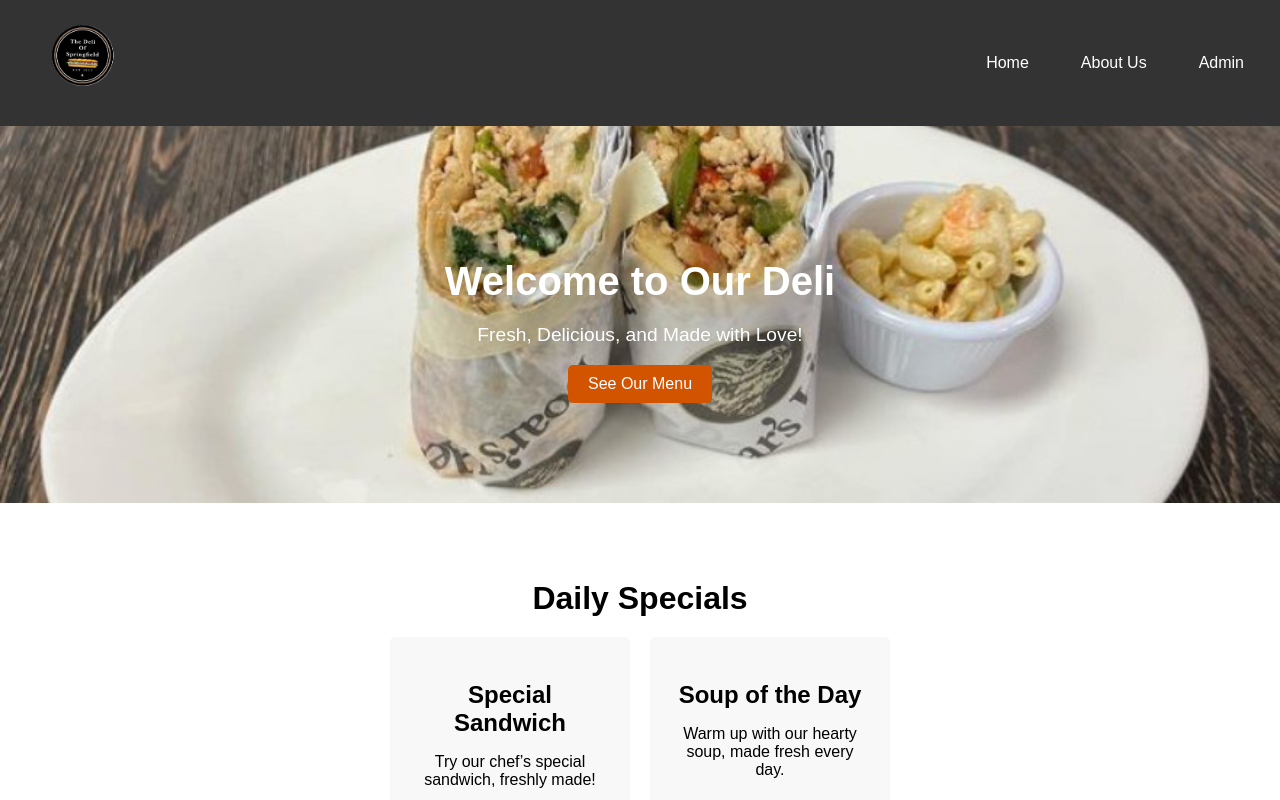
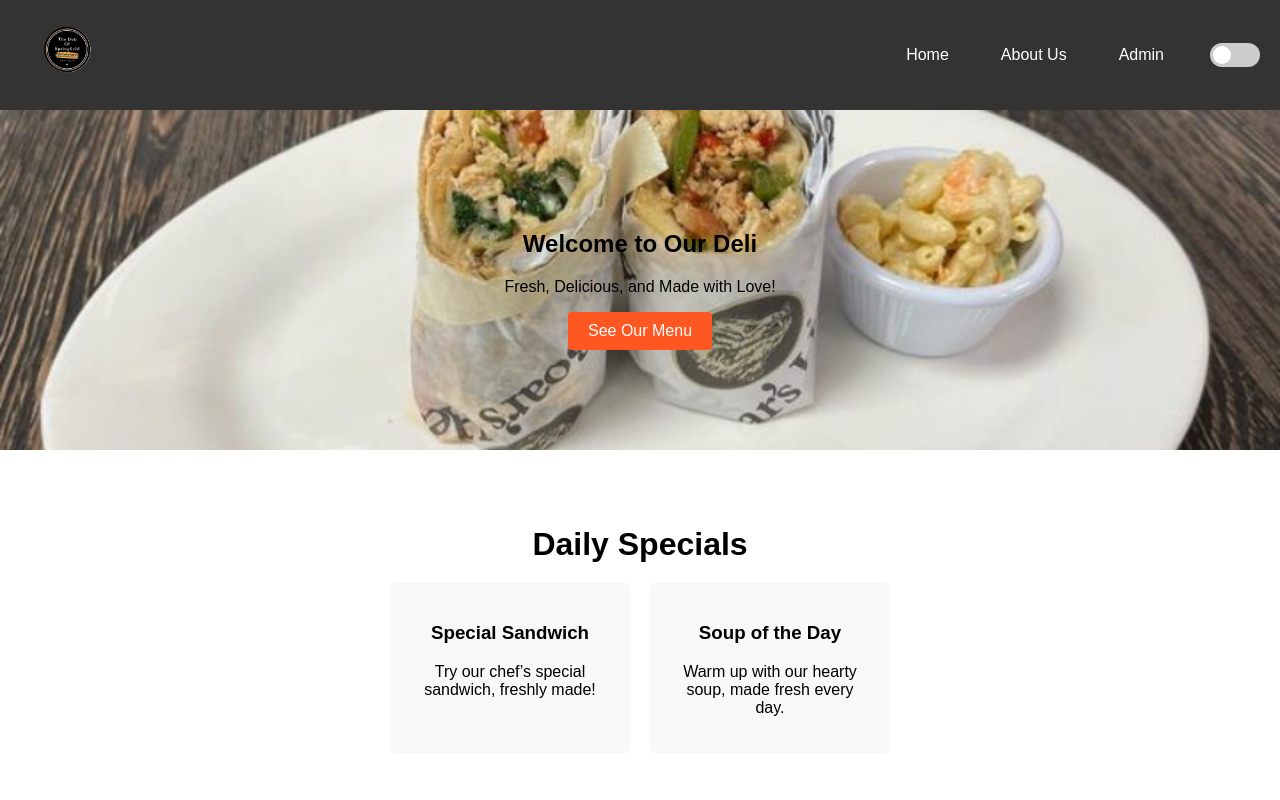
Before and after one commit to Chrisawgey/del, a React (Create React App) app: page / in a window 1280 px wide. Shown: the top 800 px of the page. Built offline with nearby package versions, Linux system fonts and the light colour scheme.

Commit message:
quick saves/ dark n light

```diff
--- a/src/App.js
+++ b/src/App.js
@@ -1,25 +1,30 @@
-import React from 'react';
+import React, { useState } from 'react';
 import { BrowserRouter as Router, Route, Routes } from 'react-router-dom';
+import Navbar from './components/Navbar';
 import Home from './pages/Home';
 import About from './pages/About';
 import Admin from './pages/Admin';
-import Navbar from './components/Navbar';
-import Footer from './components/Footer'; // If you have a Footer component
-
+import './App.css';
 
 function App() {
+  const [isDarkMode, setIsDarkMode] = useState(false);
+
+  const toggleDarkMode = () => {
+    setIsDarkMode(!isDarkMode);
+  };
+
   return (
     <Router>
-      <Navbar />
-      <Routes>
-        <Route path="/" element={<Home />} />
-        <Route path="/about" element={<About />} />
-        <Route path="/admin" element={<Admin />} />
-      </Routes>
-      {/* <Footer /> */}
+      <div className={`app ${isDarkMode ? 'dark-mode' : 'light-mode'}`}>
+        <Navbar isDarkMode={isDarkMode} toggleDarkMode={toggleDarkMode} />
+        <Routes>
+          <Route path="/" element={<Home />} />
+          <Route path="/about" element={<About />} />
+          <Route path="/admin" element={<Admin />} />
+        </Routes>
+      </div>
     </Router>
   );
 }
 
-
 export default App;
--- a/src/components/Navbar.css
+++ b/src/components/Navbar.css
@@ -3,21 +3,22 @@
   display: flex;
   justify-content: space-between;
   align-items: center;
-    padding: 20px;
+  padding: 15px 20px;
   background-color: #333;
   color: white;
   font-family: Arial, sans-serif;
+  height: 80px;
 }
 
-  /* Logo */
+/* Logo Styling */
 .navbar-logo {
-    font-size: 1.5em;
-    font-weight: bold;
+  display: flex;
+  align-items: center;
 }
 
-  .navbar-logo a {
-    color: white;
-    text-decoration: none;
+.logo-image {
+  max-height: 60px;
+  width: auto;
 }
 
 /* Navbar Links */
@@ -25,6 +26,12 @@
   list-style: none;
   display: flex;
   gap: 20px;
+  align-items: center; /* Aligns items including the toggle switch */
+}
+
+.navbar-links li {
+  display: flex;
+  align-items: center;
 }
 
 .navbar-links li a {
@@ -39,21 +46,49 @@
   background-color: #555;
 }
 
- /* Logo Styling */
-.logo-image {
-    height: 80px;
-    width: auto;
+/* Toggle Switch Styling */
+.switch {
+  position: relative;
+  display: inline-block;
+  width: 50px;
+  height: 24px;
+  margin-left: 10px; /* Adds space between toggle and links */
 }
 
-
-
-  /* Responsive for Mobile */
-  @media (max-width: 768px) {
-    .navbar-links {
-      display: none;
+.switch input {
+  opacity: 0;
+  width: 0;
+  height: 0;
 }
 
-    .navbar {
-      justify-content: space-between;
+.slider {
+  position: absolute;
+  cursor: pointer;
+  top: 0;
+  left: 0;
+  right: 0;
+  bottom: 0;
+  background-color: #ccc;
+  transition: 0.4s;
+  border-radius: 24px;
 }
+
+.slider:before {
+  position: absolute;
+  content: "";
+  height: 18px;
+  width: 18px;
+  left: 3px;
+  bottom: 3px;
+  background-color: white;
+  transition: 0.4s;
+  border-radius: 50%;
 }
+
+input:checked + .slider {
+  background-color: #ff5722;
+}
+
+input:checked + .slider:before {
+  transform: translateX(26px);
+}
--- a/src/components/Navbar.js
+++ b/src/components/Navbar.js
@@ -1,20 +1,27 @@
 import React from 'react';
 import { Link } from 'react-router-dom';
 import './Navbar.css';
-import logo from '../assets/logo.png'; // Import the logo
+import logo from '../assets/logo.png';
 
-function Navbar() {
+function Navbar({ isDarkMode, toggleDarkMode }) {
   return (
     <nav className="navbar">
       <div className="navbar-logo">
         <Link to="/">
-          <img src={logo} alt="Our Deli Logo" className="logo-image" /> {/* Logo Image */}
+          <img src={logo} alt="Our Deli Logo" className="logo-image" />
         </Link>
       </div>
       <ul className="navbar-links">
         <li><Link to="/">Home</Link></li>
         <li><Link to="/about">About Us</Link></li>
         <li><Link to="/admin">Admin</Link></li>
+        <li>
+          {/* Toggle Switch */}
+          <label className="switch">
+            <input type="checkbox" checked={isDarkMode} onChange={toggleDarkMode} />
+            <span className="slider"></span>
+          </label>
+        </li>
       </ul>
     </nav>
   );
--- a/src/pages/Home.css
+++ b/src/pages/Home.css
@@ -1,37 +1,44 @@
-
-/* Basic Styling */
+/* General Styles */
 .home {
   font-family: Arial, sans-serif;
+  transition: background-color 0.3s ease, color 0.3s ease;
+}
+
+/* Light Mode */
+.light-mode {
+  background-color: #ffffff;
+  color: #000000;
+}
+
+/* Dark Mode */
+.dark-mode {
+  background-color: #121212; /* Background for main wrapper */
+  color: #ffffff; /* Default text color in dark mode */
 }
 
 /* Hero Banner */
 .hero {
-    background-image: url('../assets/wrap.jpeg'); /* Updated to use collage.png */
+  text-align: center;
+  padding: 100px 20px;
   background-size: cover;
   background-position: center;
-    color: white;
-    text-align: center;
-    padding: 100px 20px;
-  }
-
-  .hero h1 {
-    font-size: 2.5em;
-    margin-bottom: 0.5em;
-  }
-
-  .hero p {
-    font-size: 1.2em;
-    margin-bottom: 1em;
+  color: inherit; /* Ensures text color matches mode */
 }
 
 .hero button {
   padding: 10px 20px;
   font-size: 1em;
-    color: white;
-    background-color: #d35400;
+  color: #ffffff;
+  background-color: #ff5722;
   border: none;
+  border-radius: 4px;
   cursor: pointer;
-    border-radius: 5px;
+  transition: background-color 0.3s ease, transform 0.2s ease;
+}
+
+.hero button:hover {
+  background-color: #e64a19;
+  transform: scale(1.05);
 }
 
 /* Daily Specials */
@@ -52,26 +59,27 @@
 }
 
 .special {
-    background-color: #f8f8f8;
+  background-color: #f8f8f8; /* Light background maintained */
+  color: inherit; /* Inherit text color from mode */
   padding: 20px;
   border-radius: 5px;
   width: 200px;
 }
 
-  .special h3 {
-    font-size: 1.5em;
-    margin-bottom: 0.5em;
-  }
-
-  .special p {
-    font-size: 1em;
+.dark-mode .special {
+  background-color: #333333; /* Dark gray background in dark mode */
 }
 
 /* About Section */
 .about {
   padding: 50px 20px;
   text-align: center;
-    background-color: #f2f2f2;
+  background-color: #f2f2f2; /* Light background maintained */
+  color: inherit; /* Inherit text color from mode */
+}
+
+.dark-mode .about {
+  background-color: #333333; /* Dark gray background in dark mode */
 }
 
 .about h2 {
--- a/src/pages/Home.js
+++ b/src/pages/Home.js
@@ -1,11 +1,15 @@
 import React from 'react';
 import './Home.css';
+import wrapImage from '../assets/wrap.jpeg';
 
 function Home() {
   return (
     <div className="home">
       {/* Hero Banner */}
-      <section className="hero">
+      <section
+        className="hero"
+        style={{ backgroundImage: `url(${wrapImage})` }}
+      >
         <h1>Welcome to Our Deli</h1>
         <p>Fresh, Delicious, and Made with Love!</p>
         <button>See Our Menu</button>
@@ -15,7 +19,6 @@ function Home() {
       <section className="specials">
         <h2>Daily Specials</h2>
         <div className="specials-list">
-          {/* Replace with dynamic content later */}
           <div className="special">
             <h3>Special Sandwich</h3>
             <p>Try our chef’s special sandwich, freshly made!</p>
```
Lines whose indentation alone changed are shown as unchanged.
